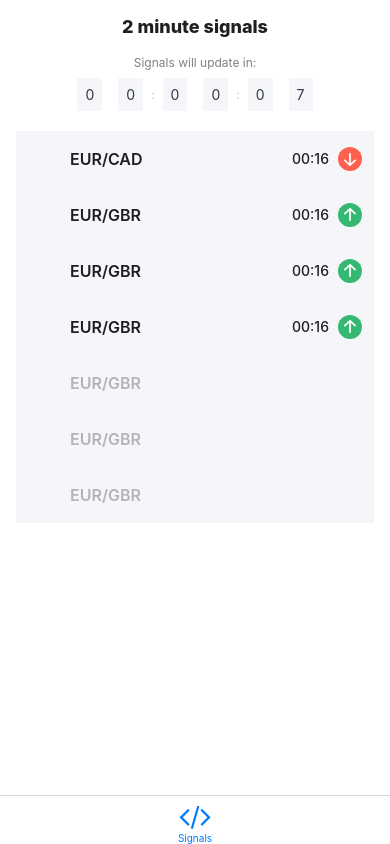
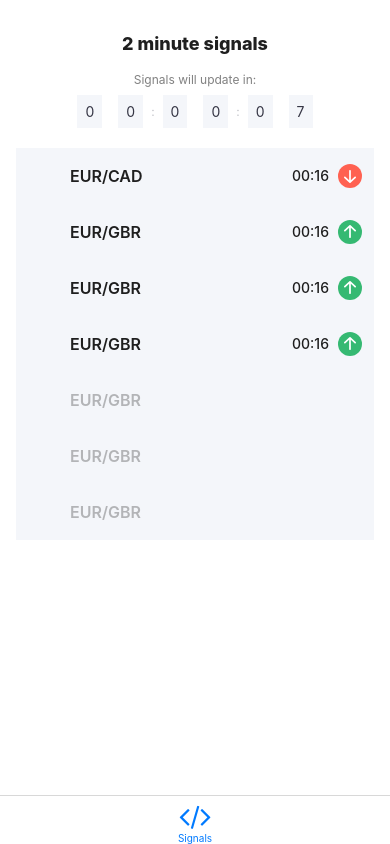
Before and after one commit to toombez/quotex, a React Native app: screen /SignalsScreen in a window 390 px wide. Built offline with nearby package versions, Linux system fonts and the light colour scheme; what expo-linking would draw is missing.

Commit message:
Fix signalsScreen title margin top

```diff
--- a/screens/SignalsScreen.tsx
+++ b/screens/SignalsScreen.tsx
@@ -80,6 +80,7 @@ const style = StyleSheet.create({
         fontSize: 18,
         fontWeight: '800',
         textAlign: 'center',
+        marginTop: 17
     },
     timerTitle: {
         color: '#818181',
```
